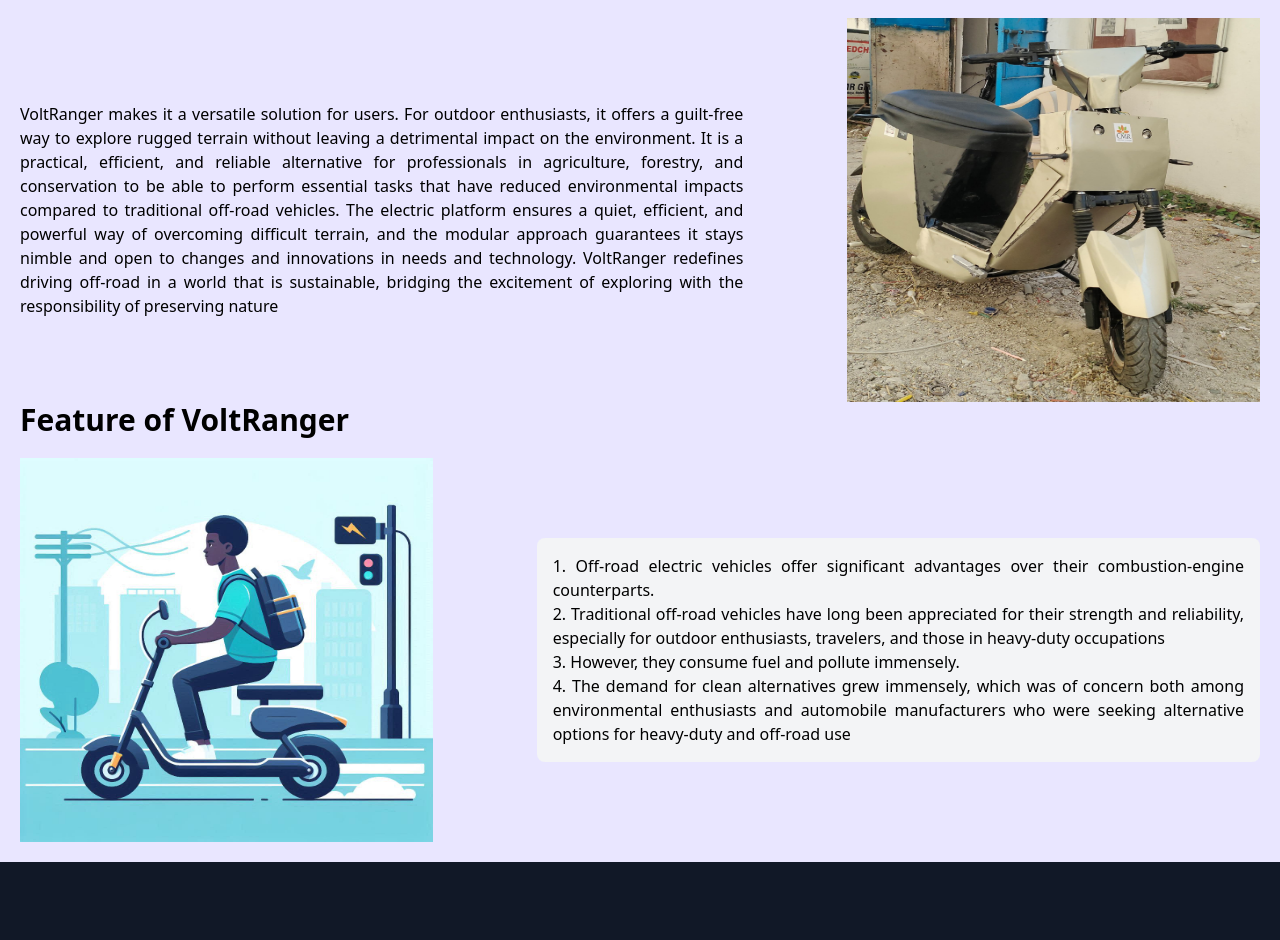
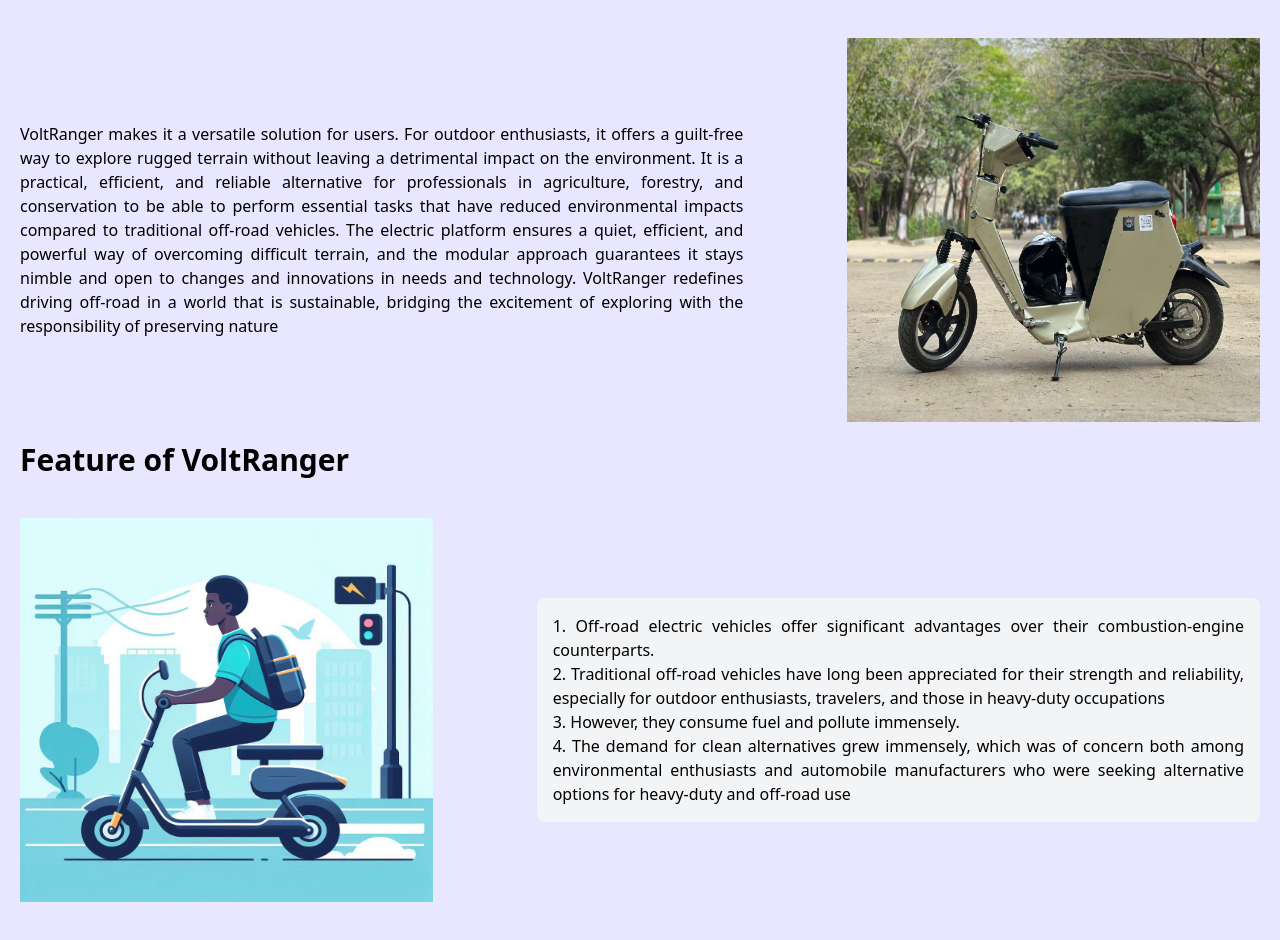
Before and after one commit to madamvignesh/voltranger, a Next.js app: page /more-details in a window 1280 px wide. Shown: the part 154-1094 px from the top of the page. Before the commit the page ends 1016 px from the top, so only its background shows below. Built offline with nearby package versions, Linux system fonts and the light colour scheme.

Commit message:
Adding Features in Website

```diff
--- a/src/app/components/More-details/More-details.tsx
+++ b/src/app/components/More-details/More-details.tsx
@@ -19,12 +19,11 @@
                         VoltRanger redefines driving off-road in a world that is sustainable, bridging the
                         excitement of exploring with the responsibility of preserving nature
                     </p>
-                    <Image src={model1} alt="VoltRanger" className="w-96 h-96 md:w-4/12 flex mx-auto md:mx-0" />
+                    <Image src={model1} alt="VoltRanger" className="w-96 h-96 m-5 md:w-4/12 flex mx-auto md:mx-0" />
                 </div>
                 <h1 className="text-3xl font-bold mb-5">Feature of VoltRanger</h1>
                 <div className="flex flex-col md:flex-row items-center justify-between">
-                    <Image src={feature1} alt="VoltRanger" className="w-96 h-96 md:w-4/12 flex mx-auto md:mx-0" />
-                    <ol className="list-decimal list-inside bg-gray-100 p-4 rounded-lg text-justify md:w-7/12">
+                    <ol className="list-decimal list-inside bg-gray-100 p-4 rounded-lg text-justify md:w-7/12 md:order-2 gap-4">
                         <li>Off-road electric vehicles offer significant advantages over their combustion-engine counterparts.</li>
                         <li>
                             Traditional off-road vehicles have long been appreciated for their strength and reliability, especially for
@@ -36,7 +35,9 @@
                             and automobile manufacturers who were seeking alternative options for heavy-duty and off-road use
                         </li>
                     </ol>
+                    <Image src={feature1} alt="VoltRanger" className="w-96 h-96 m-5 md:w-4/12 flex mx-auto md:mx-0 md:order-1" />
                 </div>
+
             </div>
         </div>
     )
```
Also changed, not shown: src/app/assets/images/model1.jpg.
